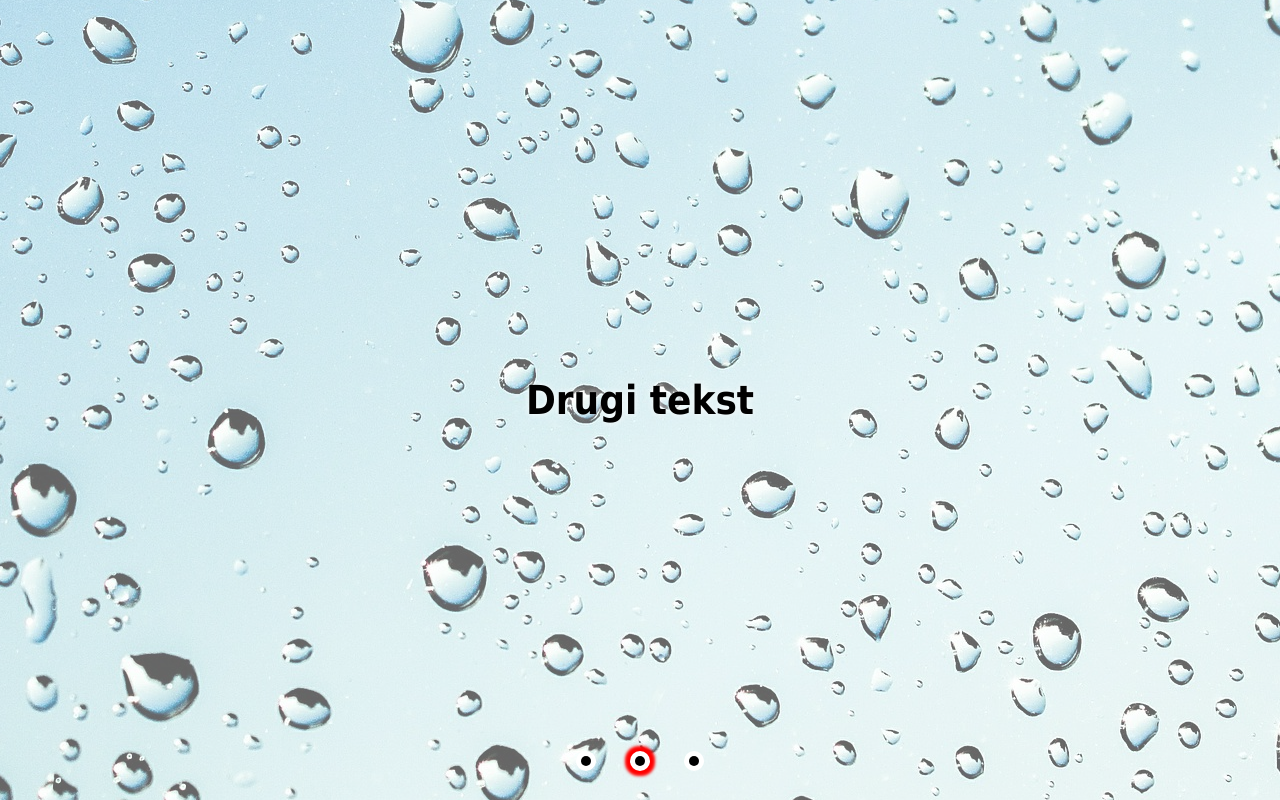
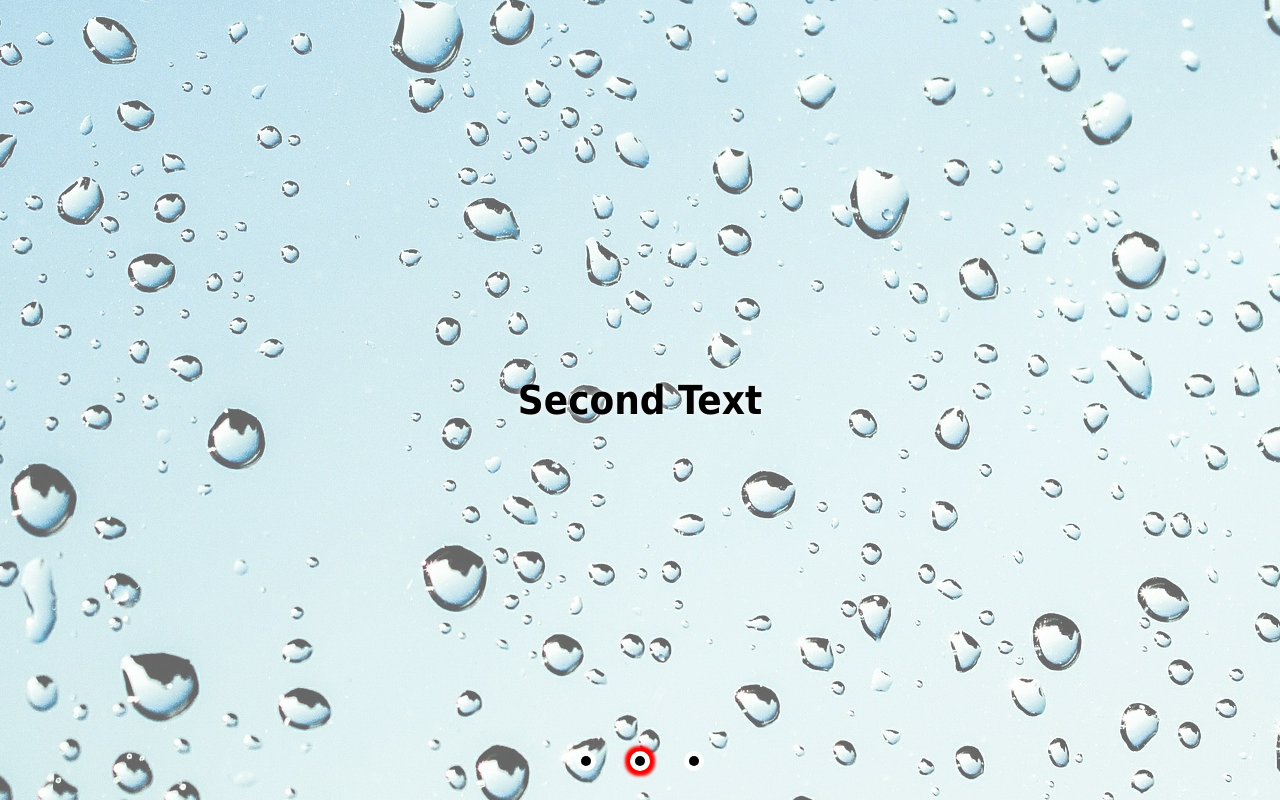
Before and after one commit to slych87/Programming-in-JavaScript.-Changing-background.-Zmieniaj-ce-si-t-o.-, a plain HTML site: page index.html in a window 1280 px wide. Drawn offline with Linux system fonts and the light colour scheme.

Commit message:
names change

```diff
--- a/index.html
+++ b/index.html
@@ -63,7 +63,7 @@
 <body>
   <header>
     <img class="slider" src="images/img1.jpg" alt="">
-    <h1 class="slider">Pierwszy tekst</h1>
+    <h1 class="slider">First Text</h1>
     <div class="dots">
       <span id="one" class="active"></span>
       <span id="two"></span>
--- a/main.js
+++ b/main.js
@@ -1,14 +1,14 @@
 const slideList = [{
     img: "images/img1.jpg",
-    text: 'Pierwszy tekst'
+    text: 'First Text'
 },
 {
     img: "images/img2.jpg",
-    text: 'Drugi tekst'
+    text: 'Second Text'
 },
 {
     img: "images/img3.jpg",
-    text: 'Trzeci tekst'
+    text: 'Third Text'
 }];
 
 
@@ -46,17 +46,17 @@ const keyChangeSlide = (e) => {
     if (e.keyCode == 37 || e.keyCode == 39) {
         clearInterval(indexInterval);
         e.keyCode == 37 ? active-- : active++;
+
         if (active == slideList.length) {
             active = 0;
         } else if (active < 0) {
             active = slideList.length - 1;
         }
+
         image.src = slideList[active].img;
         h1.textContent = slideList[active].text;
         changeDot();
-        indexInterval = setInterval(changeSlide, time);
-
-        console.log(active);
+        indexInterval = setInterval(changeSlide, time)
     }
 }
 
```
